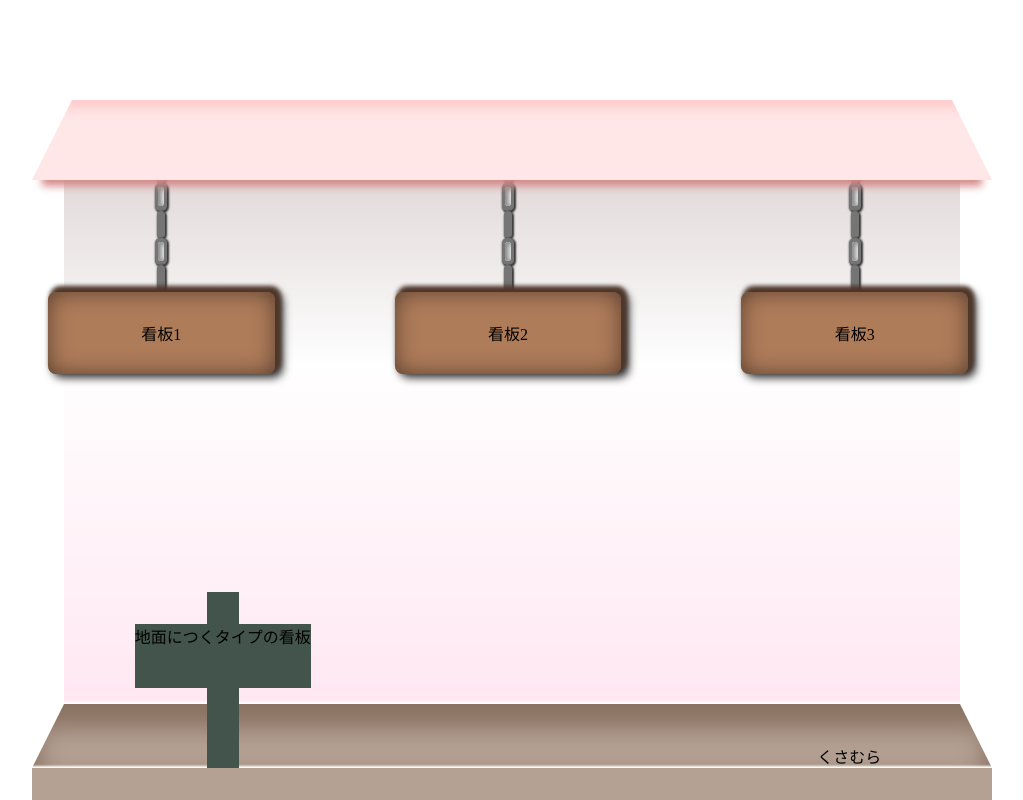
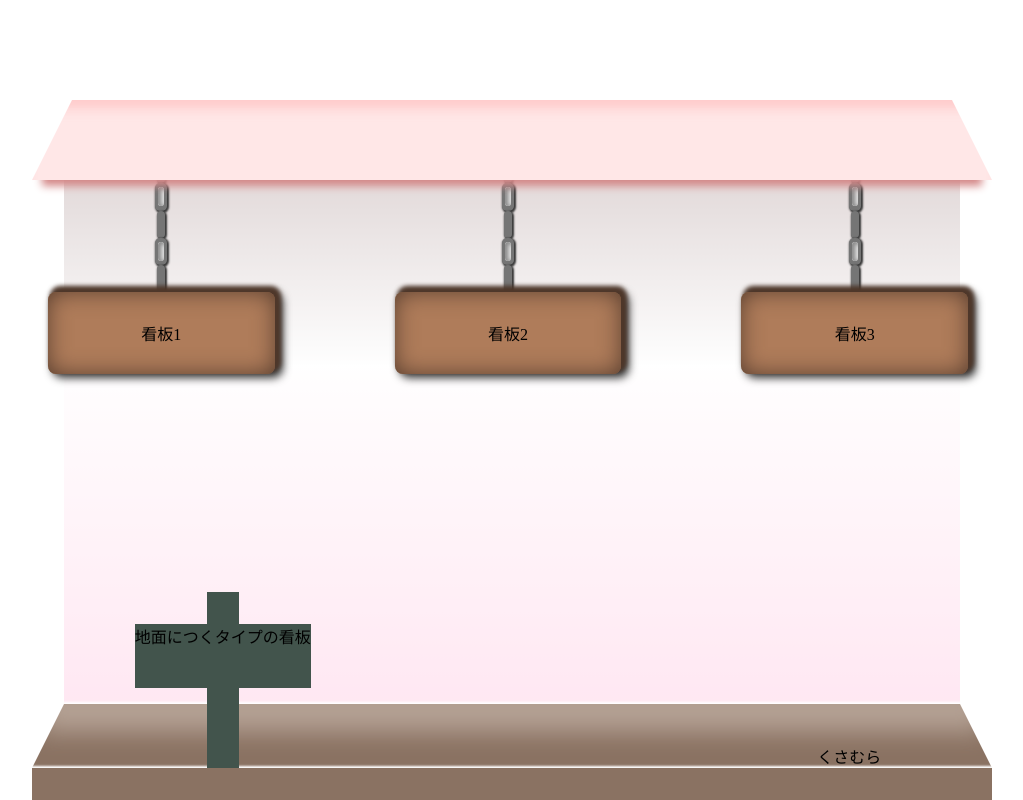
Before and after one commit to ryu1-1uyr/mypage-, a Next.js app: page / in a window 1280 px wide. Shown: the whole page, without its empty margins (36-1059 px from the left). Built offline with nearby package versions, Linux system fonts and the light colour scheme.

Commit message:
グラデの反転

```diff
--- a/src/components/LayerTop/index.tsx
+++ b/src/components/LayerTop/index.tsx
@@ -65,7 +65,7 @@ const Floor = styled.div`
 `;
 
 const Dodai = styled.div`
-  background-color: #b4a194;
+  background-color: #8a7262;
   box-shadow: 0px 0px 2px 2px #fff;
 
   height: 32px;
@@ -78,7 +78,7 @@ const Okuyuki = styled.div`
   grid-template-columns: 32px auto 32px;
 
   background-color: #b4a194;
-  box-shadow: 0px 0px 2px 2px #fff, inset 0px 16px 24px 8px #8a7262;
+  box-shadow: 0px 0px 2px 2px #fff, inset 0px -28px 24px 8px #8a7262;
 `;
 
 const OkuyukiLeft = styled.div`
```
